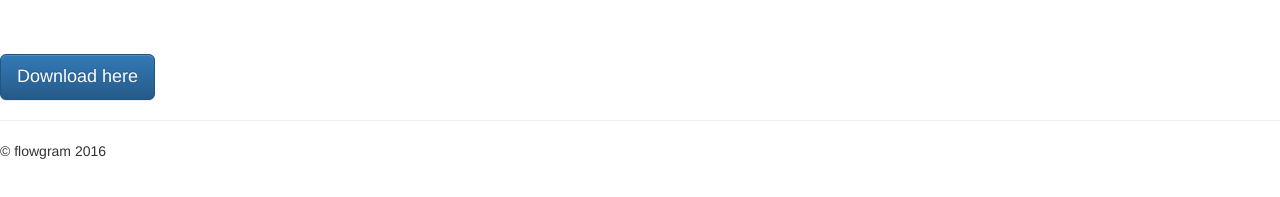
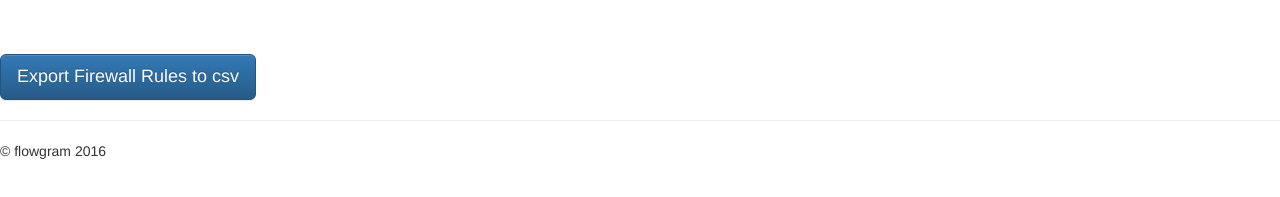
Before and after one commit to adidoit/flowgram-frontend, a plain HTML site: page index.html in a window 1280 px wide. Shown: the part 151-348 px from the top of the page. Drawn offline with nearby package versions, Linux system fonts and the light colour scheme.

Commit message:
add firewall rules

```diff
--- a/index.html
+++ b/index.html
@@ -51,7 +51,7 @@
     </svg>
 
 
-      <a class="btn btn-primary btn-lg" href="test.csv" download>Download here</a>
+      <a class="btn btn-primary btn-lg" href="test.csv" download>Export Firewall Rules to csv</a>
 
       <hr>
 
```
Also changed, not shown: 1 other file.
